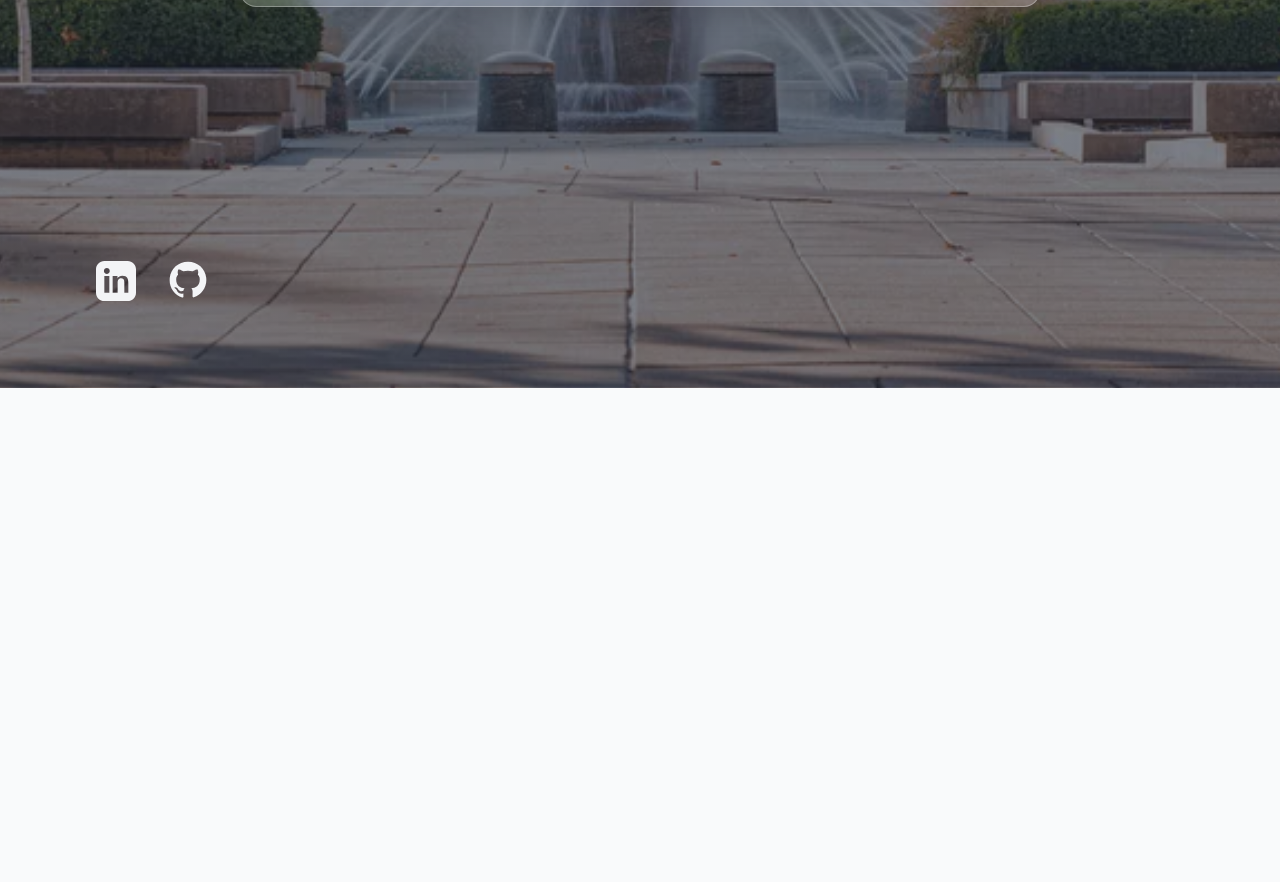
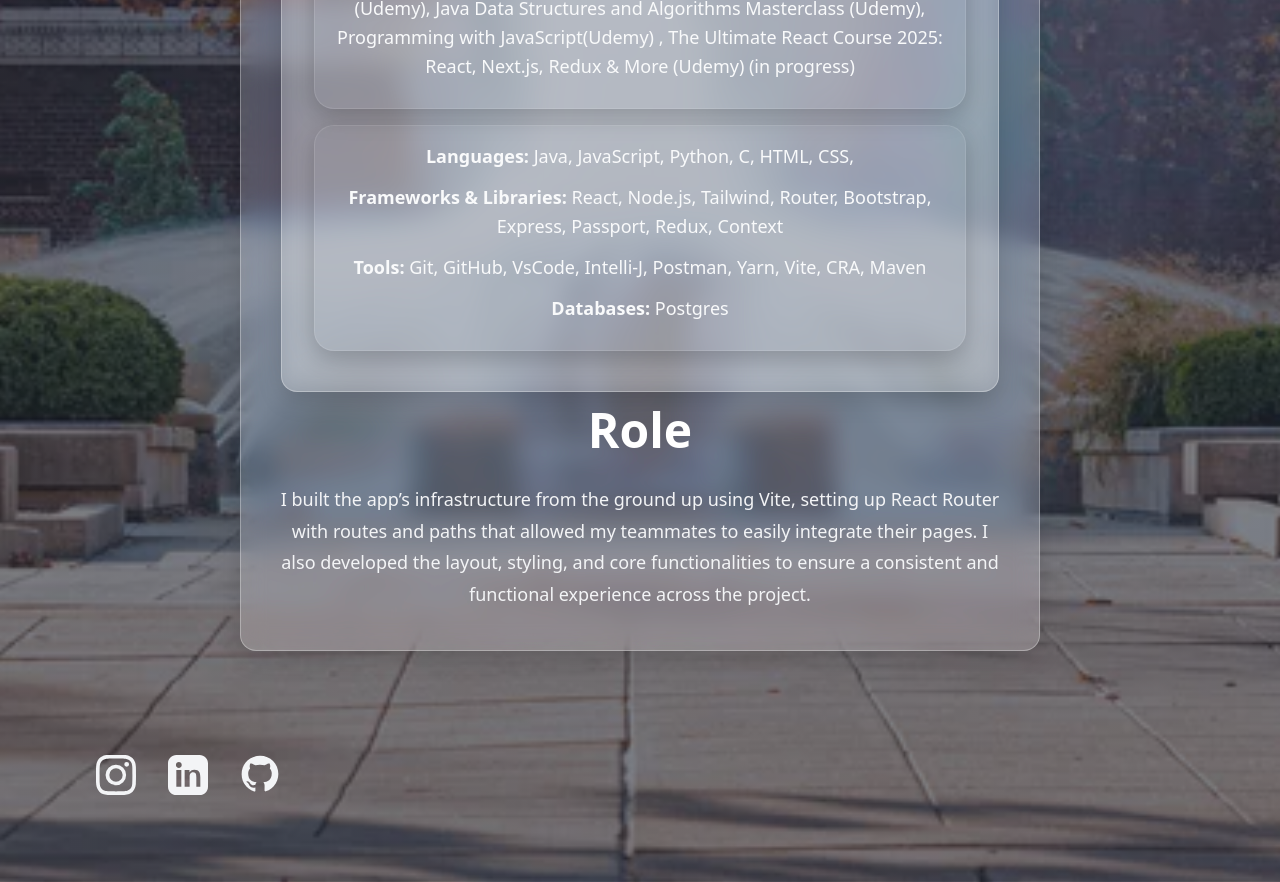
Before and after one commit to Wuizlz/group-website, a React (Vite) app: page /daniel in a window 1280 px wide. Shown: the part 740-1622 px from the top of the page. Before the commit the page ends 1128 px from the top, so only its background shows below. Built offline with nearby package versions, Linux system fonts and the light colour scheme.

Commit message:
improved Daniel Page

```diff
--- a/src/pages/Daniel.jsx
+++ b/src/pages/Daniel.jsx
@@ -8,6 +8,7 @@
     setFooterLinks({
       linkedin: "https://www.linkedin.com/in/daniel-briseno-2aa272223/",
       github: "https://github.com/Wuizlz",
+      instagram: "https://www.instagram.com/schoollemm/?next=%2F",
     });
     return () => setFooterLinks(null);
   }, [setFooterLinks]);
@@ -26,6 +27,45 @@
           ways to engage. My focus is practical impact: listen well, build with
           care, ship, and improve.
         </p>
+        <div className={styles.header}>
+          <h1 className={styles.title}>Certifications & Skills</h1>
+          <ul className={styles.list}>
+            <li className={styles.listItem}>
+              <strong>Certifications:</strong> The Complete Full-Stack Web
+              Development Bootcamp (Udemy), Java Data Structures and Algorithms
+              Masterclass (Udemy), Programming with JavaScript(Udemy) , The
+              Ultimate React Course 2025: React, Next.js, Redux & More (Udemy)
+              (in progress)
+            </li>
+          </ul>
+
+          <ul className={styles.list}>
+            <li className={styles.listItem}>
+              <strong>Languages:</strong> Java, JavaScript, Python, C, HTML,
+              CSS,
+            </li>
+            <li className={styles.listItem}>
+              <strong>Frameworks & Libraries:</strong> React, Node.js, Tailwind,
+              Router, Bootstrap, Express, Passport, Redux, Context
+            </li>
+            <li className={styles.listItem}>
+              <strong>Tools:</strong> Git, GitHub, VsCode, Intelli-J, Postman,
+              Yarn, Vite, CRA, Maven
+            </li>
+            <li className={styles.listItem}>
+              <strong>Databases:</strong> Postgres
+            </li>
+          </ul>
+        </div>
+
+        <h1 className={styles.title}>Role</h1>
+        <p className={styles.sentence}>
+          I built the app’s infrastructure from the ground up using Vite,
+          setting up React Router with routes and paths that allowed my
+          teammates to easily integrate their pages. I also developed the
+          layout, styling, and core functionalities to ensure a consistent and
+          functional experience across the project.
+        </p>
       </div>
     </main>
   );
--- a/src/pages/Krish.jsx
+++ b/src/pages/Krish.jsx
@@ -6,8 +6,9 @@
   const { setFooterLinks } = useOutletContext();
 
   useEffect(() => {
-
-    setFooterLinks(null);
+    setFooterLinks({
+      github: "https://github.com/kprajapati08",
+    });
     return () => setFooterLinks(null);
   }, [setFooterLinks]);
 
--- a/src/ui/Footer.jsx
+++ b/src/ui/Footer.jsx
@@ -2,11 +2,32 @@
 import PropTypes from "prop-types";
 
 export default function Footer({ links }) {
-  const { linkedin, github } = links || {};
+  const { linkedin, github, instagram } = links || {};
+  console.log(links);
   return (
     <footer className={styles.footer}>
       <div className={styles.footerContainer}>
         <div className={styles.footerContainerContent}>
+          {instagram && (
+            <a
+              href={instagram}
+              target="_blank"
+              rel="noopener noreferrer"
+              className={styles.iconLink}
+              aria-label="Instagram"
+            >
+              <svg
+                xmlns="http://www.w3.org/2000/svg"
+                width="40"
+                height="40"
+                fill="currentColor"
+                viewBox="0 0 16 16"
+              >
+                <path d="M8 0C5.829 0 5.556.01 4.703.048 3.85.088 3.269.222 2.76.42a3.9 3.9 0 0 0-1.417.923A3.9 3.9 0 0 0 .42 2.76C.222 3.268.087 3.85.048 4.7.01 5.555 0 5.827 0 8.001c0 2.172.01 2.444.048 3.297.04.852.174 1.433.372 1.942.205.526.478.972.923 1.417.444.445.89.719 1.416.923.51.198 1.09.333 1.942.372C5.555 15.99 5.827 16 8 16s2.444-.01 3.298-.048c.851-.04 1.434-.174 1.943-.372a3.9 3.9 0 0 0 1.416-.923c.445-.445.718-.891.923-1.417.197-.509.332-1.09.372-1.942C15.99 10.445 16 10.173 16 8s-.01-2.445-.048-3.299c-.04-.851-.175-1.433-.372-1.941a3.9 3.9 0 0 0-.923-1.417A3.9 3.9 0 0 0 13.24.42c-.51-.198-1.092-.333-1.943-.372C10.443.01 10.172 0 7.998 0zm-.717 1.442h.718c2.136 0 2.389.007 3.232.046.78.035 1.204.166 1.486.275.373.145.64.319.92.599s.453.546.598.92c.11.281.24.705.275 1.485.039.843.047 1.096.047 3.231s-.008 2.389-.047 3.232c-.035.78-.166 1.203-.275 1.485a2.5 2.5 0 0 1-.599.919c-.28.28-.546.453-.92.598-.28.11-.704.24-1.485.276-.843.038-1.096.047-3.232.047s-2.39-.009-3.233-.047c-.78-.036-1.203-.166-1.485-.276a2.5 2.5 0 0 1-.92-.598 2.5 2.5 0 0 1-.6-.92c-.109-.281-.24-.705-.275-1.485-.038-.843-.046-1.096-.046-3.233s.008-2.388.046-3.231c.036-.78.166-1.204.276-1.486.145-.373.319-.64.599-.92s.546-.453.92-.598c.282-.11.705-.24 1.485-.276.738-.034 1.024-.044 2.515-.045zm4.988 1.328a.96.96 0 1 0 0 1.92.96.96 0 0 0 0-1.92m-4.27 1.122a4.109 4.109 0 1 0 0 8.217 4.109 4.109 0 0 0 0-8.217m0 1.441a2.667 2.667 0 1 1 0 5.334 2.667 2.667 0 0 1 0-5.334" />
+              </svg>
+            </a>
+          )}
+          {linkedin && (
             <a
               href={linkedin}
               target="_blank"
@@ -35,6 +56,8 @@
                 />
               </svg>
             </a>
+          )}
+          {github && (
             <a
               href={github}
               target="_blank"
@@ -67,6 +90,7 @@
                 />
               </svg>
             </a>
+          )}
         </div>
       </div>
     </footer>
```
Lines whose indentation alone changed are shown as unchanged.
